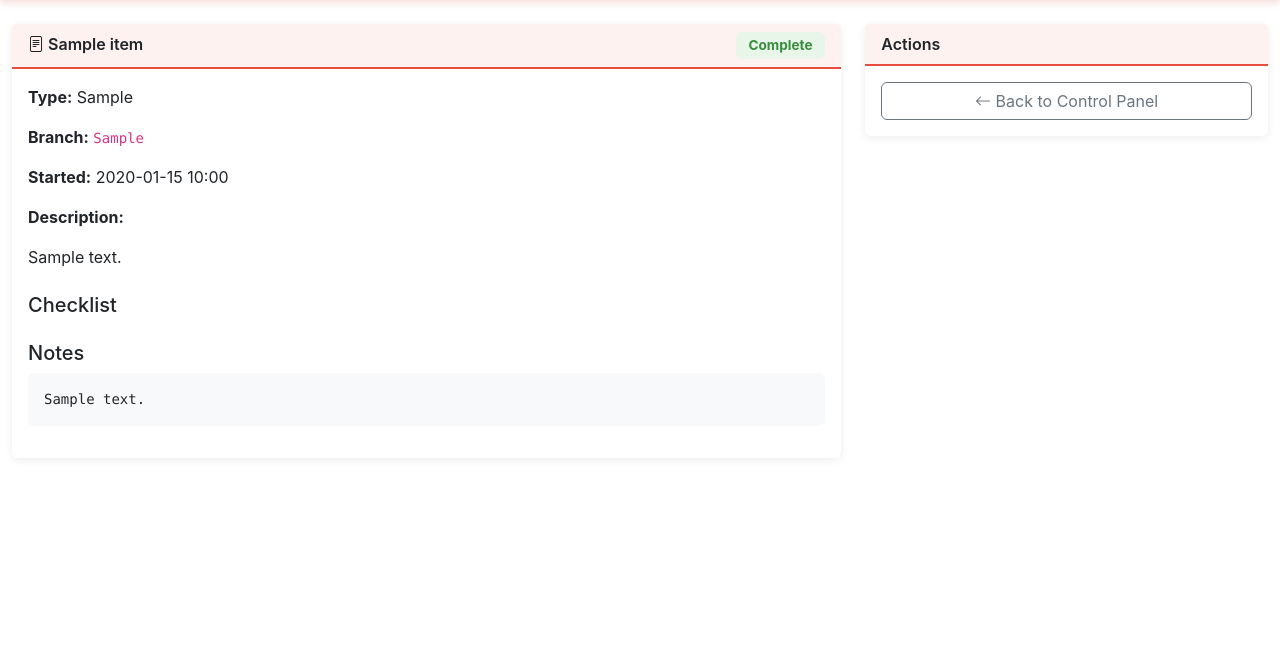
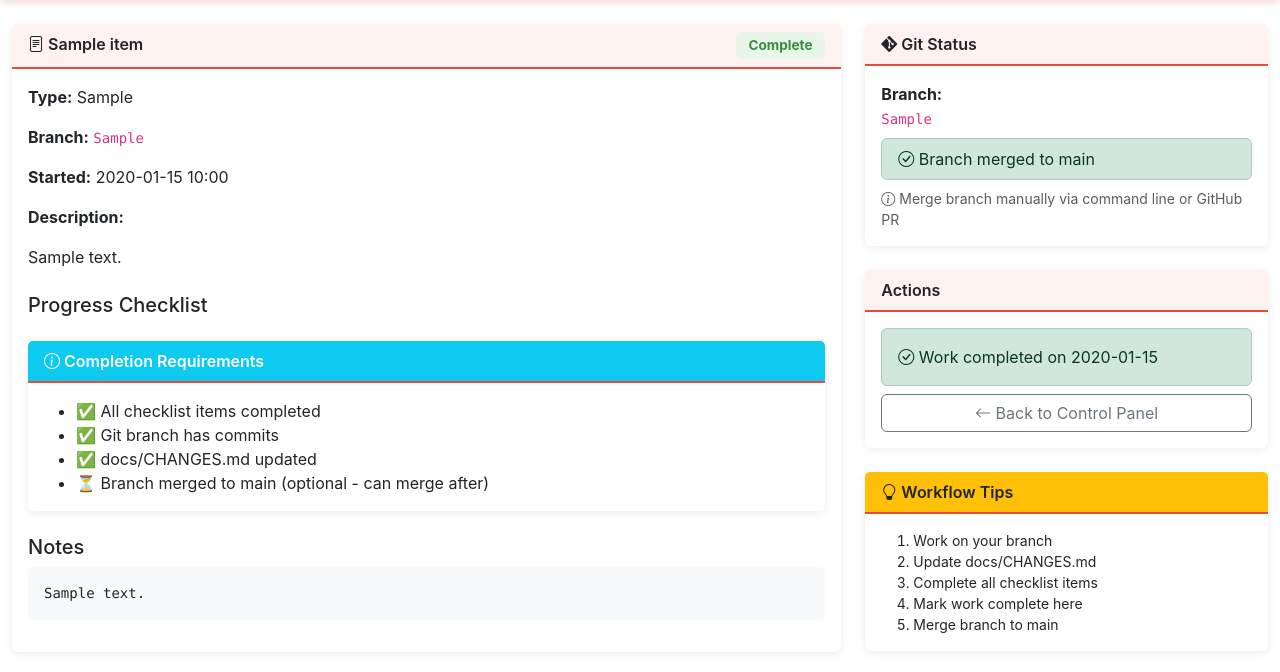
Before and after one commit to wallisga/calcifer, a FastAPI app: page /work/1 in a window 1280 px wide. Shown: the part 57-729 px from the top of the page. Run offline with FastAPI, Linux system fonts and the light colour scheme; tables that the repository leaves empty hold one stand-in row (values such as "Sample post").

Commit message:
Update CHANGES.md for work item validation feature

```diff
--- a/calcifer-app/src/main.py
+++ b/calcifer-app/src/main.py
@@ -92,27 +92,44 @@ async def create_work(
     if work_type == "new_service":
         work_item.checklist = [
             {"item": "Define purpose and requirements", "done": False},
-            {"item": "Check resource availability", "done": False},
-            {"item": "Create docker-compose.yml", "done": False},
+            {"item": "Check resource availability (RAM/CPU)", "done": False},
+            {"item": "Create docker-compose.yml or config files", "done": False},
+            {"item": "Document service in work item notes", "done": False},
             {"item": "Test locally", "done": False},
-            {"item": "Deploy to VM", "done": False},
-            {"item": "Add monitoring", "done": False},
-            {"item": "Update service catalog", "done": False},
-            {"item": "Document in Calcifer", "done": False}
+            {"item": "Update docs/CHANGES.md with service details", "done": False},
+            {"item": "Deploy to target VM/host", "done": False},
+            {"item": "Add to service catalog in Calcifer", "done": False},
+            {"item": "Verify service is accessible", "done": False}
         ]
     elif work_type == "config_change":
         work_item.checklist = [
-            {"item": "Document current state", "done": False},
-            {"item": "Backup configs", "done": False},
-            {"item": "Make changes", "done": False},
-            {"item": "Verify functionality", "done": False},
-            {"item": "Update documentation", "done": False}
+            {"item": "Document current configuration state", "done": False},
+            {"item": "Backup existing configuration files", "done": False},
+            {"item": "Make configuration changes", "done": False},
+            {"item": "Update docs/CHANGES.md with change details", "done": False},
+            {"item": "Test changes thoroughly", "done": False},
+            {"item": "Verify no regressions or issues", "done": False},
+            {"item": "Update relevant documentation", "done": False}
         ]
-    else:
+    elif work_type == "new_vm":
         work_item.checklist = [
-            {"item": "Define task", "done": False},
-            {"item": "Complete work", "done": False},
-            {"item": "Document results", "done": False}
+            {"item": "Define VM purpose and requirements", "done": False},
+            {"item": "Allocate resources (RAM/CPU/disk)", "done": False},
+            {"item": "Create VM in Proxmox", "done": False},
+            {"item": "Install and configure OS", "done": False},
+            {"item": "Update docs/CHANGES.md with VM details", "done": False},
+            {"item": "Add VM to service catalog", "done": False},
+            {"item": "Configure monitoring/backups", "done": False},
+            {"item": "Document access credentials in Vaultwarden", "done": False}
+        ]
+    else:  # troubleshooting
+        work_item.checklist = [
+            {"item": "Identify and document the issue", "done": False},
+            {"item": "Investigate root cause", "done": False},
+            {"item": "Implement fix or workaround", "done": False},
+            {"item": "Update docs/CHANGES.md with resolution", "done": False},
+            {"item": "Test to verify issue is resolved", "done": False},
+            {"item": "Document for future reference", "done": False}
         ]
 
     db.add(work_item)
@@ -157,11 +174,39 @@ async def toggle_checklist(work_id: int, index: int, db: Session = Depends(get_d
 
 @app.post("/work/{work_id}/complete")
 async def complete_work(work_id: int, db: Session = Depends(get_db)):
-    """Mark work as complete."""
+    """Mark work as complete - with validation."""
     work_item = db.query(models.WorkItem).filter(models.WorkItem.id == work_id).first()
     if not work_item:
         raise HTTPException(status_code=404, detail="Work item not found")
 
+    # Validation checks
+    errors = []
+
+    # Check 1: All checklist items completed?
+    incomplete_items = [item for item in work_item.checklist if not item.get("done", False)]
+    if incomplete_items:
+        errors.append(f"{len(incomplete_items)} checklist item(s) not completed")
+
+    # Check 2: Branch exists and has commits?
+    if work_item.git_branch:
+        branch_info = git_manager.get_branch_info(work_item.git_branch)
+        if not branch_info["exists"]:
+            errors.append(f"Git branch '{work_item.git_branch}' does not exist")
+
+        # Check 3: CHANGES.md updated?
+        if not git_manager.check_changes_md_updated():
+            errors.append("docs/CHANGES.md not updated in this branch")
+
+    # If there are validation errors, show them
+    if errors:
+        # Store errors in session/flash message (for now, we'll redirect with query param)
+        error_msg = " | ".join(errors)
+        return RedirectResponse(
+            url=f"/work/{work_id}?error={error_msg}",
+            status_code=303
+        )
+
+    # All checks passed - mark complete
     work_item.status = "complete"
     work_item.completed_date = datetime.utcnow()
     db.commit()
--- a/calcifer-app/templates/work_item.html
+++ b/calcifer-app/templates/work_item.html
@@ -3,10 +3,22 @@
 {% block content %}
 <div class="row">
     <div class="col-md-8">
+        <!-- Error Messages -->
+        {% if request.query_params.get('error') %}
+        <div class="alert alert-warning alert-dismissible fade show" role="alert">
+            <strong><i class="bi bi-exclamation-triangle"></i> Cannot Complete Work Item:</strong><br>
+            {% for err in request.query_params.get('error').split('|') %}
+            • {{ err }}<br>
+            {% endfor %}
+            <button type="button" class="btn-close" data-bs-dismiss="alert"></button>
+        </div>
+        {% endif %}
+
         <div class="card">
             <div class="card-header d-flex justify-content-between">
                 <span><i class="bi bi-file-text"></i> {{ work.title }}</span>
-                <span class="badge status-badge status-{{ work.status }}">{{ work.status.replace('_', ' ').title() }}</span>
+                <span class="badge status-badge status-{{ work.status }}">{{ work.status.replace('_', ' ').title()
+                    }}</span>
             </div>
             <div class="card-body">
                 <p><strong>Type:</strong> {{ work.work_type.replace('_', ' ').title() }}</p>
@@ -17,18 +29,34 @@
                 <p>{{ work.description }}</p>
                 {% endif %}
 
-                <h5 class="mt-4">Checklist</h5>
+                <h5 class="mt-4">Progress Checklist</h5>
                 <form method="post">
                     {% for item in work.checklist %}
                     <div class="form-check mb-2">
                         <input class="form-check-input" type="checkbox" {% if item.done %}checked{% endif %}
-                               onclick="this.form.action='/work/{{ work.id }}/checklist/{{ loop.index0 }}'; this.form.submit();">
-                        <label class="form-check-label {% if item.done %}text-decoration-line-through text-muted{% endif %}">
+                            onclick="this.form.action='/work/{{ work.id }}/checklist/{{ loop.index0 }}'; this.form.submit();">
+                        <label
+                            class="form-check-label {% if item.done %}text-decoration-line-through text-muted{% endif %}">
                             {{ item.item }}
                         </label>
                     </div>
                     {% endfor %}
                 </form>
+
+                <!-- Completion Requirements -->
+                <div class="card mt-4 border-info">
+                    <div class="card-header bg-info text-white">
+                        <i class="bi bi-info-circle"></i> Completion Requirements
+                    </div>
+                    <div class="card-body">
+                        <ul class="mb-0">
+                            <li>✅ All checklist items completed</li>
+                            <li>✅ Git branch has commits</li>
+                            <li>✅ docs/CHANGES.md updated</li>
+                            <li>⏳ Branch merged to main (optional - can merge after)</li>
+                        </ul>
+                    </div>
+                </div>
 
                 {% if work.notes %}
                 <h5 class="mt-4">Notes</h5>
@@ -37,16 +65,63 @@
             </div>
         </div>
     </div>
+
     <div class="col-md-4">
+        <!-- Git Status Card -->
+        <div class="card">
+            <div class="card-header"><i class="bi bi-git"></i> Git Status</div>
+            <div class="card-body">
+                <p class="mb-2"><strong>Branch:</strong><br><code class="small">{{ work.git_branch }}</code></p>
+
+                {% if work.branch_merged %}
+                <div class="alert alert-success mb-2 py-2">
+                    <i class="bi bi-check-circle"></i> Branch merged to main
+                </div>
+                {% else %}
+                <div class="alert alert-warning mb-2 py-2">
+                    <i class="bi bi-exclamation-triangle"></i> Not yet merged
+                </div>
+                {% endif %}
+
+                <p class="small text-muted mb-0">
+                    <i class="bi bi-info-circle"></i> Merge branch manually via command line or GitHub PR
+                </p>
+            </div>
+        </div>
+
+        <!-- Actions Card -->
         <div class="card">
             <div class="card-header">Actions</div>
             <div class="card-body d-grid gap-2">
                 {% if work.status != 'complete' %}
                 <form method="post" action="/work/{{ work.id }}/complete">
-                    <button type="submit" class="btn btn-success w-100"><i class="bi bi-check-circle"></i> Mark Complete</button>
+                    <button type="submit" class="btn btn-success w-100">
+                        <i class="bi bi-check-circle"></i> Mark Complete
+                    </button>
                 </form>
+                <small class="text-muted">Will validate requirements before completing</small>
+                {% else %}
+                <div class="alert alert-success mb-0">
+                    <i class="bi bi-check-circle"></i> Work completed on {{ work.completed_date.strftime('%Y-%m-%d') }}
+                </div>
                 {% endif %}
                 <a href="/" class="btn btn-outline-secondary"><i class="bi bi-arrow-left"></i> Back to Control Panel</a>
+            </div>
+        </div>
+
+        <!-- Rules Reminder -->
+        <div class="card border-warning">
+            <div class="card-header bg-warning text-dark">
+                <i class="bi bi-lightbulb"></i> Workflow Tips
+            </div>
+            <div class="card-body small">
+                <ol class="mb-0">
+                    <li>Work on your branch</li>
+                    <li>Update docs/CHANGES.md</li>
+                    <li>Complete all checklist items</li>
+                    <li>Mark work complete here</li>
+                    <li>Merge branch to main</li>
+                </ol>
             </div>
         </div>
     </div>
```
Also changed, not shown: calcifer-app/src/git_integration.py (+49 -0 lines), calcifer-app/src/models.py (+8 -0 lines), 1 other file.
